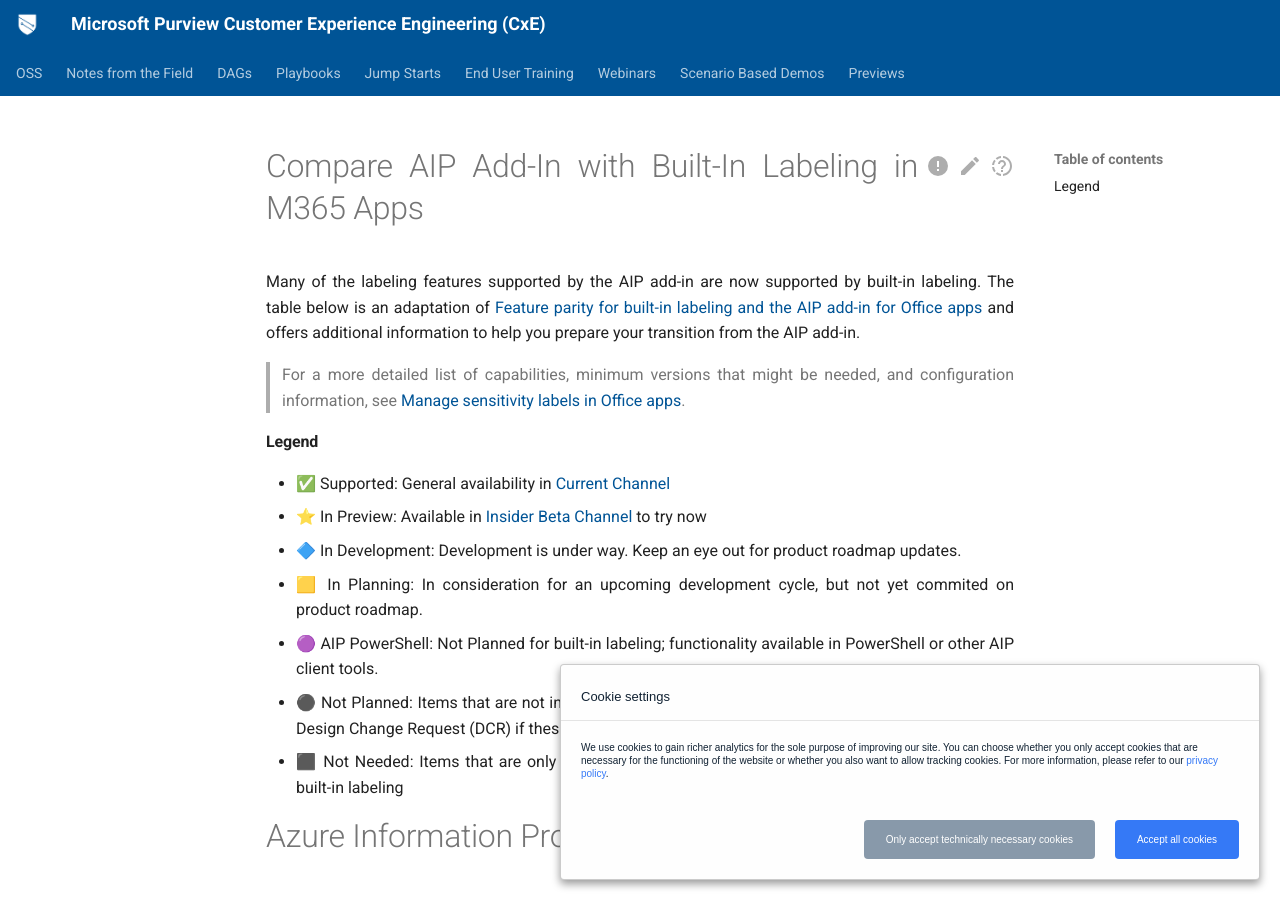
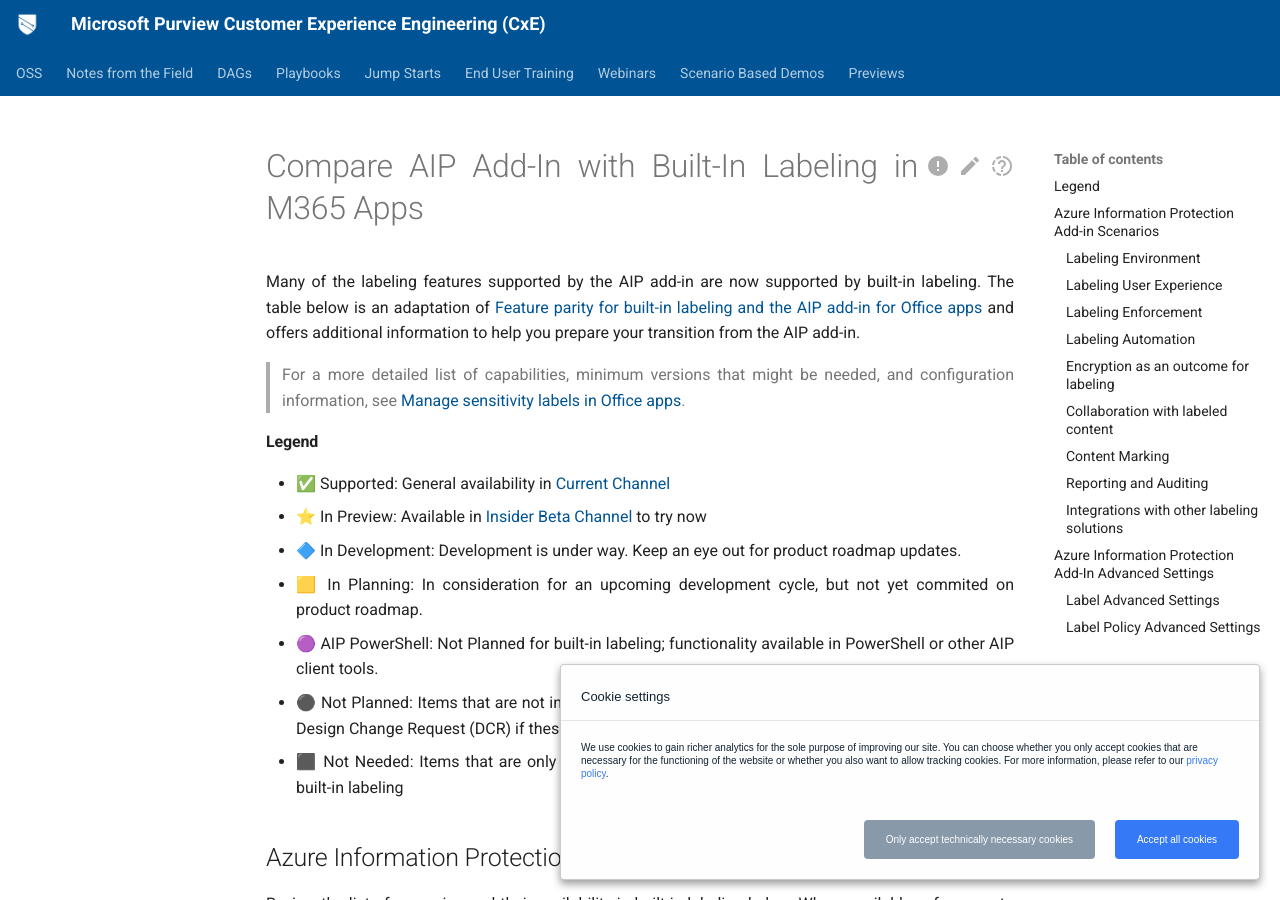
Before and after one commit to microsoft/ComplianceCxE, an MkDocs documentation site: the page built from docs/playbooks/AIP2MIP/CompareAIP2MIP.md, in a window 1280 px wide and 900 px high. Built offline with MkDocs 1.6.1 and Material for MkDocs 9.7.7, drawn with Linux system fonts in a browser that asks for light colours.

Commit message:
Update CompareAIP2MIP.md

```diff
--- a/docs/playbooks/AIP2MIP/CompareAIP2MIP.md
+++ b/docs/playbooks/AIP2MIP/CompareAIP2MIP.md
@@ -12,10 +12,10 @@
 - ⚫ Not Planned: Items that are not in consideration for built-in labeling. Submit a support ticket for a Design Change Request (DCR) if these are important for your organization.
 - ⬛ Not Needed: Items that are only needed to workaround limitations of an add-in; not needed for built-in labeling
 
-# Azure Information Protection Add-in Scenarios
+## Azure Information Protection Add-in Scenarios
 Review the list of scenarios and their availability in built-in labeling below. Where available, references to additional resources are provided.
 
-## Labeling Environment
+### Labeling Environment
 
 | AIP Add-in capability |Built-in labeling | Resources |
 |:-----|:-----|:-----|
@@ -29,7 +29,7 @@
 | `______________________________________________________` | `_______________` | `___________________________` |
 
 
-## Labeling User Experience
+### Labeling User Experience
 
 | AIP Add-in capability |Built-in labeling | Resources |
 |:-----|:-----|:-----|
@@ -39,7 +39,7 @@
 | Label Colors | ⭐ In Preview | [📅 Microsoft 365 Roadmap 93217](https://www.microsoft.com/en-us/microsoft-365/roadmap?filters=&searchterms=93217) |
 | `______________________________________________________` | `_______________` | `___________________________` |
 
-## Labeling Enforcement
+### Labeling Enforcement
 
 | AIP Add-in capability |Built-in labeling | Resources |
 |:-----|:-----|:-----|
@@ -51,7 +51,7 @@
 | `______________________________________________________` | `_______________` | `___________________________` |
 
 
-## Labeling Automation
+### Labeling Automation
 
 | AIP Add-in capability |Built-in labeling | Resources |
 |:-----|:-----|:-----|
@@ -63,7 +63,7 @@
 | `______________________________________________________` | `_______________` | `___________________________` |
 
 
-## Encryption as an outcome for labeling
+### Encryption as an outcome for labeling
 
 | AIP Add-in capability |Built-in labeling | Resources |
 |:-----|:-----|:-----|
@@ -77,7 +77,7 @@
 | Document Revocation for End-Users | 🟨 In Planning | [➡️ AIP Add-In Reference](https://learn.microsoft.com/en-us/azure/information-protection/rms-client/revoke-access-user#revoke-access-from-microsoft-office-apps) |
 | `______________________________________________________` | `_______________` | `___________________________` |
 
-## Collaboration with labeled content
+### Collaboration with labeled content
 
 | AIP Add-in capability |Built-in labeling | Resources |
 |:-----|:-----|:-----|
@@ -85,7 +85,7 @@
 | Block/warn/justify before sending emails | 🔷 In Development | [➡️ AIP Add-In Reference](https://learn.microsoft.com/en-us/azure/information-protection/rms-client/clientv2-admin-guide-customizations#implement-pop-up-messages-in-outlook-that-warn-justify-or-block-emails-being-sent) |
 | `______________________________________________________` | `_______________` | `___________________________` |
 
-## Content Marking
+### Content Marking
 
 | AIP Add-in capability |Built-in labeling | Resources |
 |:-----|:-----|:-----|
@@ -94,7 +94,7 @@
 | Per app visual marking | ✅ Supported | [👮 Compliance Admin Support](https://learn.microsoft.com/en-us/microsoft-365/compliance/sensitivity-labels-office-apps?view=o365-worldwide#setting-different-visual-markings-for-word-excel-powerpoint-and-outlook) |
 | `______________________________________________________` | `_______________` | `___________________________` |
 
-## Reporting and Auditing
+### Reporting and Auditing
 
 | AIP Add-in capability |Built-in labeling | Resources |
 |:-----|:-----|:-----|
@@ -104,7 +104,7 @@
 | `______________________________________________________` | `_______________` | `___________________________` |
 
 
-## Integrations with other labeling solutions
+### Integrations with other labeling solutions
 
 | AIP Add-in capability |Built-in labeling | Resources |
 |:-----|:-----|:-----|
@@ -112,9 +112,9 @@
 | Remove external markings | 🟣 AIP PowerShell | [➡️ AIP Addin-In Reference](https://learn.microsoft.com/en-us/azure/information-protection/rms-client/clientv2-admin-guide-customizations#remove-headers-and-footers-from-other-labeling-solutions) |
 | `______________________________________________________` | `_______________` | `_____________________________` |
 
-# Azure Information Protection Add-In Advanced Settings
+## Azure Information Protection Add-In Advanced Settings
 
-## Label Advanced Settings
+### Label Advanced Settings
 
 | AIP Add-in capability |Built-in labeling | Resources |
 |:-----|:-----|:-----|
@@ -127,7 +127,7 @@
 | `______________________________________________________` | `_______________` | `___________________________` |
 
 
-## Label Policy Advanced Settings
+### Label Policy Advanced Settings
 
 | AIP Add-in capability |Built-in labeling | Resources |
 |:-----|:-----|:-----|
```
